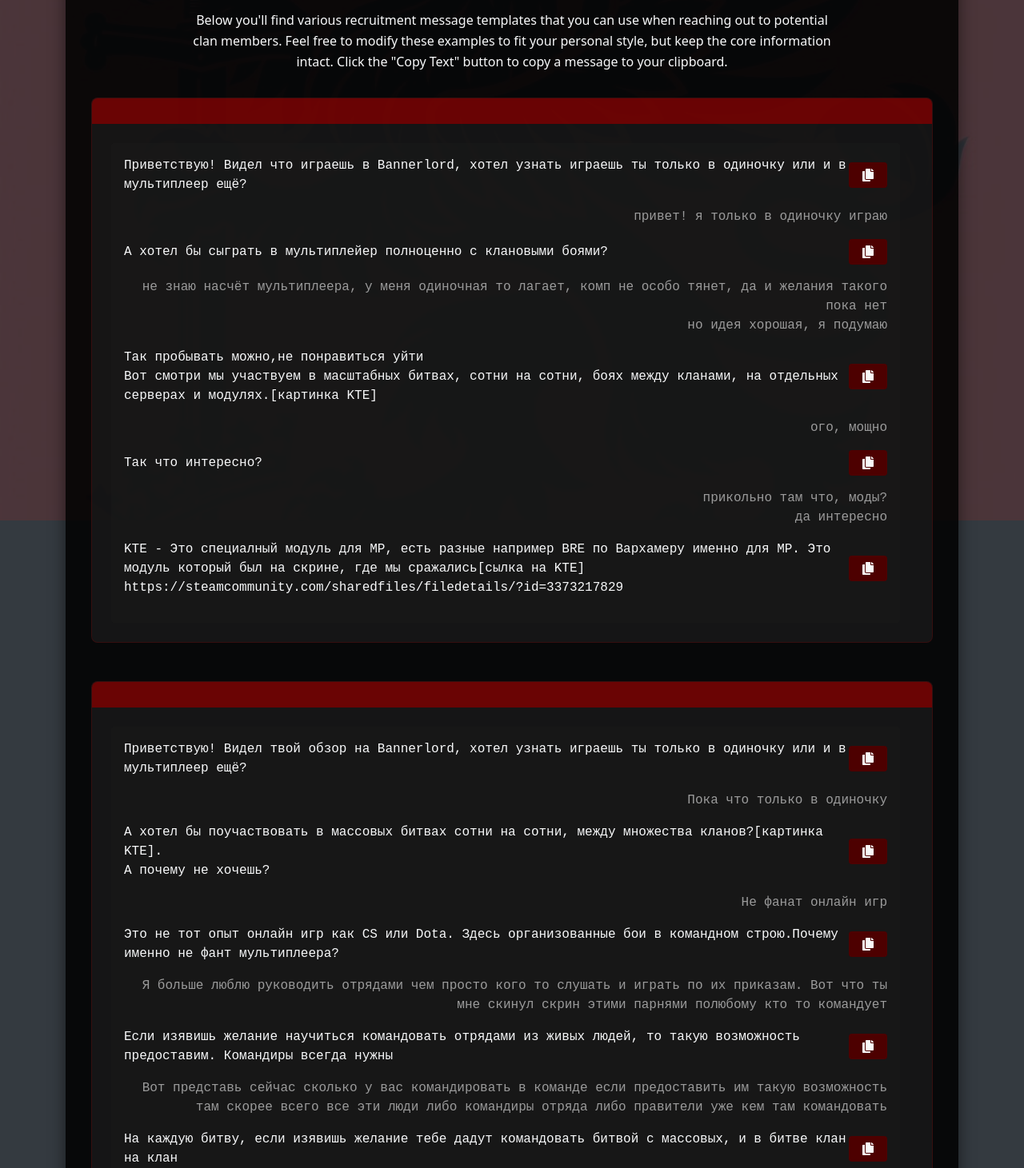
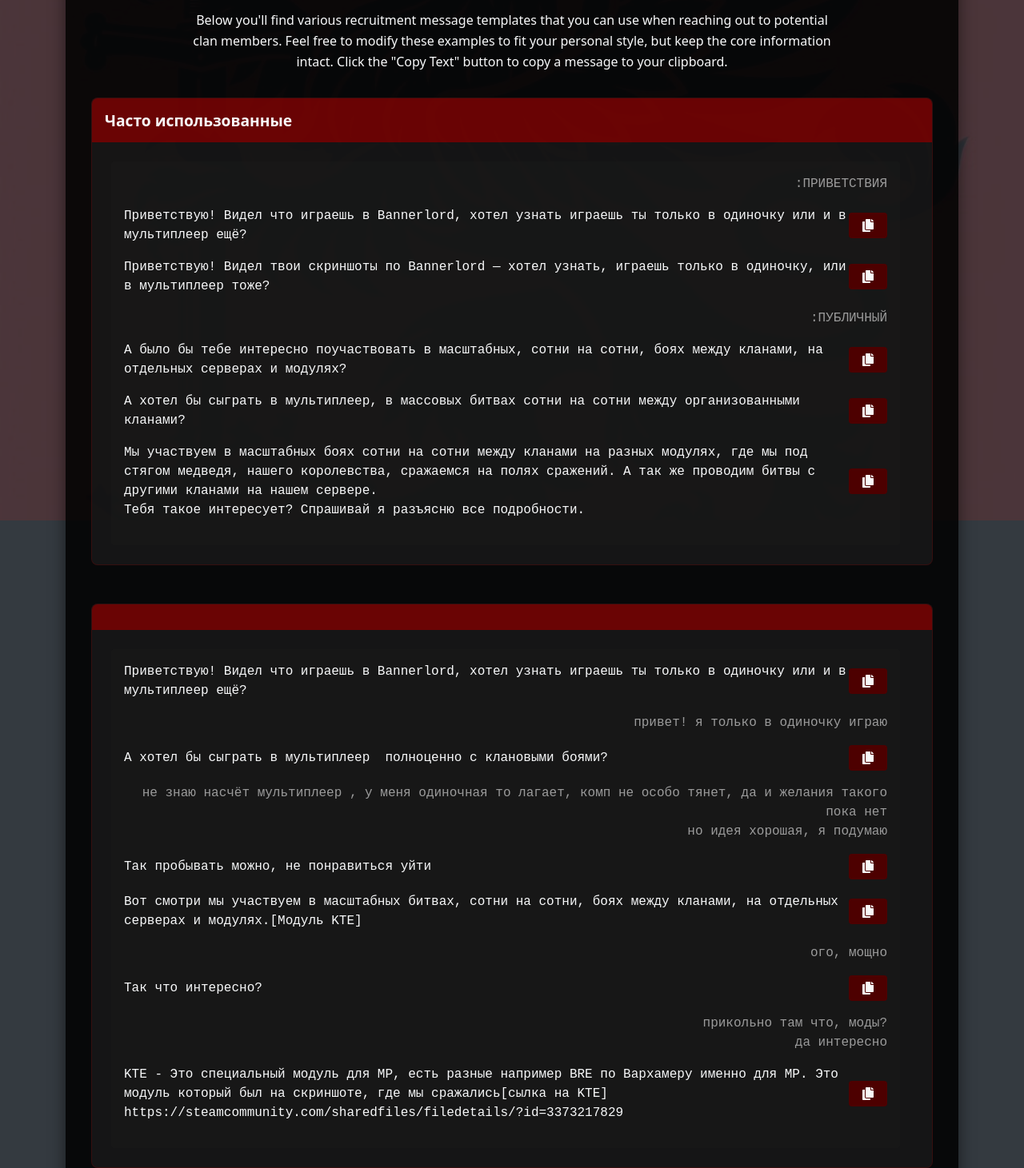
Before and after one commit to Barvinko/recruitmentData, a React (Vite) app: page /examples in a window 1280 px wide. Shown: the part 149-1610 px from the top of the page at 80% size. Built offline with nearby package versions, Linux system fonts and the light colour scheme.

Commit message:
feat: add frequently used sample messages

```diff
--- a/src/components/RecruitmentExample.tsx
+++ b/src/components/RecruitmentExample.tsx
@@ -17,7 +17,11 @@ const RecruitmentExample: React.FC<RecruitmentExampleProps> = ({ example }) => {
 
   return (
     <div className="recruitment-example">
-      <div className="recruitment-example__header"></div>
+      <div className="recruitment-example__header">
+        {example.title && (
+          <h3 className="recruitment-example__title">{example.title}</h3>
+        )}
+      </div>
       <div className="recruitment-example__content">
         <div className="recruitment-example__text">
           {example.text.map((textRow, index) => (
--- a/src/data/recruitmentExamples.ts
+++ b/src/data/recruitmentExamples.ts
@@ -4,7 +4,37 @@ import type { RecruitmentExample } from "../types";
 export const recruitmentExamples: RecruitmentExample[] = [
   {
     id: 1,
-    title: "Game Forum Post Example",
+    title: "Часто использованные",
+    text: [
+      {
+        row: `:ПРИВЕТСТВИЯ`,
+      },
+      {
+        row: `Приветствую! Видел что играешь в Bannerlord, хотел узнать играешь ты только в одиночку или и в мультиплеер ещё?`,
+        copy: true,
+      },
+      {
+        row: `Приветствую! Видел твои скриншоты по Bannerlord — хотел узнать, играешь только в одиночку, или в мультиплеер тоже?`,
+        copy: true,
+      },
+      { row: `:ПУБЛИЧНЫЙ` },
+      {
+        row: `А было бы тебе интересно поучаствовать в масштабных, сотни на сотни, боях между кланами, на отдельных серверах и модулях?`,
+        copy: true,
+      },
+      {
+        row: `А хотел бы сыграть в мультиплеер, в массовых битвах сотни на сотни между организованными кланами?`,
+        copy: true,
+      },
+      {
+        row: `Мы участвуем в масштабных боях сотни на сотни между кланами на разных модулях, где мы под стягом медведя, нашего королевства, сражаемся на полях сражений. А так же проводим битвы с другими кланами на нашем сервере.
+Тебя такое интересует? Спрашивай я разъясню все подробности.`,
+        copy: true,
+      },
+    ],
+  },
+  {
+    id: 2,
     text: [
       {
         row: `Приветствую! Видел что играешь в Bannerlord, хотел узнать играешь ты только в одиночку или и в мультиплеер ещё?`,
@@ -12,16 +42,19 @@ export const recruitmentExamples: RecruitmentExample[] = [
       },
       { row: `привет! я только в одиночку играю` },
       {
-        row: `А хотел бы сыграть в мультиплейер полноценно с клановыми боями?`,
+        row: `А хотел бы сыграть в мультиплеер  полноценно с клановыми боями?`,
         copy: true,
       },
       {
-        row: `не знаю насчёт мультиплеера, у меня одиночная то лагает, комп не особо тянет, да и желания такого пока нет
+        row: `не знаю насчёт мультиплеер , у меня одиночная то лагает, комп не особо тянет, да и желания такого пока нет
 но идея хорошая, я подумаю`,
       },
       {
-        row: `Так пробывать можно,не понравиться уйти
-Вот смотри мы участвуем в масштабных битвах, сотни на сотни, боях между кланами, на отдельных серверах и модулях.[картинка KTE]`,
+        row: `Так пробывать можно, не понравиться уйти`,
+        copy: true,
+      },
+      {
+        row: `Вот смотри мы участвуем в масштабных битвах, сотни на сотни, боях между кланами, на отдельных серверах и модулях.[Модуль KTE]`,
         copy: true,
       },
       { row: `ого, мощно` },
@@ -31,7 +64,7 @@ export const recruitmentExamples: RecruitmentExample[] = [
       да интересно`,
       },
       {
-        row: `KTE - Это специалный модуль для MP, есть разные например BRE по Вархамеру именно для MP. Это модуль который был на скрине, где мы сражались[cылка на KTE]
+        row: `KTE - Это специальный модуль для MP, есть разные например BRE по Вархамеру именно для MP. Это модуль который был на скриншоте, где мы сражались[cылка на KTE]
 https://steamcommunity.com/sharedfiles/filedetails/?id=3373217829`,
         copy: true,
       },
@@ -39,7 +72,6 @@ https://steamcommunity.com/sharedfiles/filedetails/?id=3373217829`,
   },
   {
     id: 2,
-    title: "Steam Direct Message Example",
     text: [
       {
         row: `Приветствую! Видел твой обзор на Bannerlord, хотел узнать играешь ты только в одиночку или и в мультиплеер ещё?`,
@@ -57,17 +89,17 @@ https://steamcommunity.com/sharedfiles/filedetails/?id=3373217829`,
         copy: true,
       },
       {
-        row: `Я больше люблю руководить отрядами чем просто кого то слушать и играть по их приказам. Вот что ты мне скинул скрин этими парнями полюбому кто то командует`,
+        row: `Я больше люблю руководить отрядами чем просто кого то слушать и играть по их приказам. Вот что ты мне скинул скрин этими парнями по любому кто то командует`,
       },
       {
-        row: `Если изявишь желание научиться командовать отрядами из живых людей, то такую возможность предоставим. Командиры всегда нужны`,
+        row: `Если изъявишь желание научиться командовать отрядами из живых людей, то такую возможность предоставим. Командиры всегда нужны`,
         copy: true,
       },
       {
         row: `Вот представь сейчас сколько у вас командировать в команде если предоставить им такую возможность там скорее всего все эти люди либо командиры отряда либо правители уже кем там командовать`,
       },
       {
-        row: `На каждую битву, если изявишь желание тебе дадут командовать битвой с массовых, и в битве клан на клан`,
+        row: `На каждую битву, если изъявишь желание тебе дадут командовать битвой с массовых, и в битве клан на клан`,
         copy: true,
       },
     ],
--- a/src/scss/components/_recruitment-example.scss
+++ b/src/scss/components/_recruitment-example.scss
@@ -53,7 +53,7 @@
 
     &_answer {
       justify-content: flex-end;
-      color: #9b9b9b;
+      color: $darkLight;
       text-align: end;
     }
 
--- a/src/scss/variables.scss
+++ b/src/scss/variables.scss
@@ -2,6 +2,7 @@
 $primary: #800000; // Dark red
 $secondary: #222; // Almost black
 $light: #f8f9fa;
+$darkLight: #9b9b9b;
 $dark: #343a40;
 $darker: #1a1a1a;
 
--- a/src/types/index.ts
+++ b/src/types/index.ts
@@ -4,8 +4,8 @@ export interface RecruitmentExampleText {
 }
 export interface RecruitmentExample {
   id: number;
-  title: string;
   text: RecruitmentExampleText[];
+  title?: string;
   image?: string;
 }
 
```
